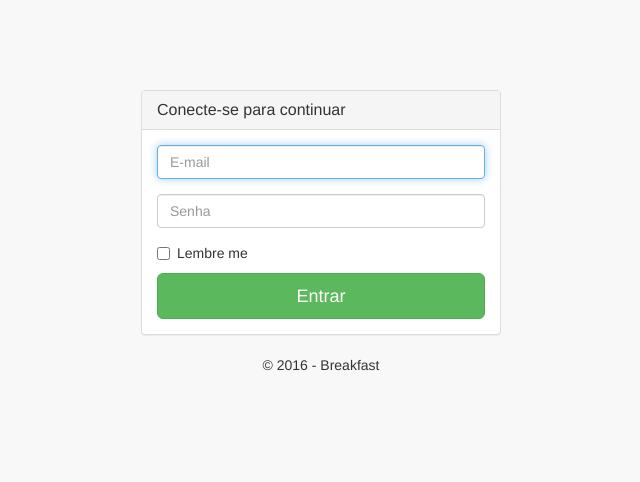
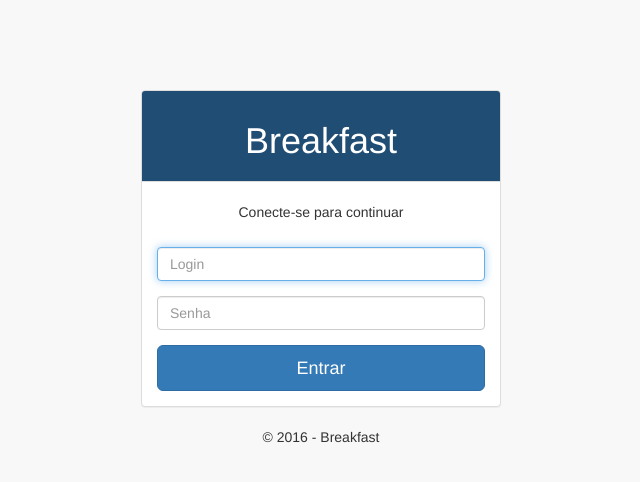
Before and after one commit to breakfastbar/saulo-breakfast, a PHP site: page /controller/ in a window 1280 px wide. Shown: the top 482 px of the page, without its empty margins (319-959 px from the left). Run offline with PHP 8.4, Linux system fonts and the light colour scheme; some libraries are stand-ins or nearby versions.

Commit message:
06/07/2016

```diff
--- a/views/login/index.php
+++ b/views/login/index.php
@@ -2,29 +2,26 @@
     <div class="row">
         <div class="col-md-4 col-md-offset-4">
             <div class="login-panel panel panel-default">
-                    <div class="panel-heading">
-                        <h3 class="panel-title">Conecte-se para continuar</h3>
+                <div class="panel-heading" style="background-color: #204d74">
+                    <h1 class="text-center" style="color: #fff">Breakfast</h1>
                 </div>
+                <br>
+                <p class="text-center">Conecte-se para continuar</p>
                 <div class="panel-body">
-                        <form role="form">
+                    <form action="login/run" method="post">
                         <fieldset>
                             <div class="form-group">
-                                    <input class="form-control" placeholder="E-mail" name="email" type="email" autofocus>
+                                <input class="form-control" placeholder="Login" name="login" type="text" autofocus required="">
                             </div>
                             <div class="form-group">
-                                    <input class="form-control" placeholder="Senha" name="password" type="password" value="">
+                                <input class="form-control" placeholder="Senha" name="password" type="password" value="" required="">
                             </div>
-                                <div class="checkbox">
-                                    <label>
-                                        <input name="lembrar" type="checkbox" value="Lembre me">Lembre me
-                                    </label>
-                                </div>
-                                <a href="index.html" class="btn btn-lg btn-success btn-block">Entrar</a>
+                            <button type="submit" class="btn btn-lg btn-primary btn-block">Entrar</button>
                         </fieldset>
                     </form>
                 </div>
             </div>
-                <div align="center">© 2016 - Breakfast</div>
+            <div align="center">© <?=date('Y')?> - Breakfast</div>
         </div>
     </div>
 </div>
```
Lines whose indentation alone changed are shown as unchanged.
